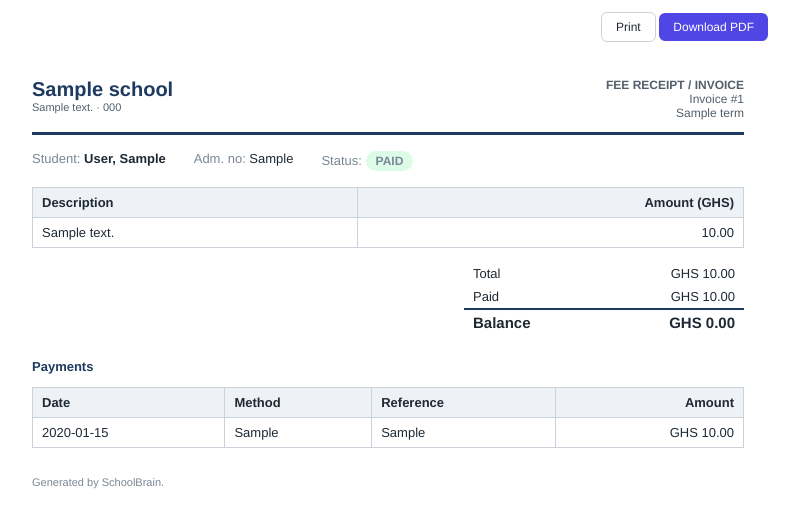
After one commit to sasusavage/SMS, a Flask app: page /admin/fees/invoices/1/receipt in a window 1280 px wide. The commit adds this page. Shown: the top 528 px of the page, without its empty margins (252-1051 px from the left). Run offline with Flask 3, Linux system fonts and the light colour scheme; a user stored in the database is signed in; tables that the repository leaves empty hold one stand-in row (values such as "Sample post").

Commit message:
Phase 3 polish: fee receipts (PDF), scheduled reminders CLI, dashboard charts
- Fee receipt: /admin/fees/invoices/<id>/receipt — printable HTML + ?pdf=1
  WeasyPrint with graceful fallback; 'Receipt / print' on invoice detail
- CLI: 'flask --app app send-fee-reminders' sends reminders to outstanding
  guardians for every active school (skips suspended); README documents cron use
- Dashboard: inline CSS bar charts (no JS) for attendance breakdown + fees
  collection; new bar() macro + .bars CSS
- 5 new tests (receipt render + cross-school 404, CLI sends + skips suspended,
  charts render)

AI features deferred per user (needs API key + use case).

Co-Authored-By: Claude Opus 4.8 <noreply@anthropic.com>

```diff
--- a/app.py
+++ b/app.py
@@ -182,6 +182,25 @@ def _register_misc(app):
         except Exception:
             return {'status': 'degraded'}, 503
 
+    @app.cli.command('send-fee-reminders')
+    def send_fee_reminders_cmd():
+        """Send fee reminders to guardians with outstanding balances, for every
+        active school. Schedule via cron, e.g. weekly:
+            flask --app app send-fee-reminders
+        """
+        from services import notify
+        from models.platform import School
+        from models.enums import SchoolStatus
+        total = 0
+        for school in School.query.filter(
+                School.status != SchoolStatus.suspended).all():
+            n = notify.send_fee_reminders(school.id)
+            total += n
+            if n:
+                app.logger.info('fee reminders: %s -> %d', school.slug, n)
+        db.session.commit()
+        print(f'Sent {total} fee reminder(s) across all active schools.')
+
 
 # Module-level app for `flask` CLI (flask db ...) and gunicorn.
 app = create_app()
--- a/blueprints/admin_fees.py
+++ b/blueprints/admin_fees.py
@@ -145,6 +145,36 @@ def invoice_detail(invoice_id):
                            student=student, paid=paid, balance=bal)
 
 
+@fees_bp.route('/invoices/<int:invoice_id>/receipt')
+def receipt(invoice_id):
+    """Printable invoice/receipt. ?pdf=1 renders a PDF via WeasyPrint (with a
+    graceful fallback to the printable HTML if WeasyPrint isn't available)."""
+    from flask import Response, request as _req
+    from models.platform import School
+    sid = _sid()
+    invoice = get_tenant_or_404(Invoice, invoice_id)
+    student = db.session.get(Student, invoice.student_id)
+    school = db.session.get(School, sid)
+    paid = feesvc.amount_paid(sid, invoice_id)
+    bal = Decimal(str(invoice.total_amount)) - paid
+    term = db.session.get(Term, invoice.term_id)
+    html = render_template('admin/fees/receipt.html', invoice=invoice,
+                           student=student, school=school, paid=paid,
+                           balance=bal, term=term, pdf=bool(_req.args.get('pdf')))
+    if _req.args.get('pdf'):
+        try:
+            from weasyprint import HTML
+            pdf = HTML(string=html, base_url=_req.url_root).write_pdf()
+            return Response(pdf, mimetype='application/pdf', headers={
+                'Content-Disposition':
+                    f'inline; filename="receipt-{invoice.id}.pdf"'})
+        except Exception:
+            flash('PDF export is not enabled on this server. Use your browser\'s '
+                  'Print → Save as PDF instead.', 'warning')
+            return redirect(url_for('admin_fees.receipt', invoice_id=invoice_id))
+    return html
+
+
 def _int(v):
     try:
         return int(v) if v not in (None, '') else None
--- /dev/null
+++ b/templates/admin/fees/receipt.html
@@ -0,0 +1,93 @@
+<!DOCTYPE html>
+<html lang="en">
+<head>
+  <meta charset="utf-8">
+  <title>Receipt — Invoice #{{ invoice.id }}</title>
+  <style>
+    @page { size: A4; margin: 18mm; }
+    * { box-sizing: border-box; }
+    body { font-family: "Helvetica Neue", Arial, sans-serif; color: #1f2933; font-size: 13px; margin: 0; }
+    .sheet { max-width: 760px; margin: 0 auto; padding: 24px; }
+    .head { display: flex; justify-content: space-between; align-items: flex-start;
+            border-bottom: 3px solid #1f3a5f; padding-bottom: 12px; }
+    .head h1 { font-size: 20px; margin: 0; color: #1f3a5f; }
+    .head .meta { text-align: right; font-size: 12px; color: #52606d; }
+    .bar { display: flex; flex-wrap: wrap; gap: 6px 28px; margin: 16px 0; font-size: 13px; }
+    .bar span { color: #7b8794; }
+    table { width: 100%; border-collapse: collapse; margin-top: 8px; }
+    th, td { border: 1px solid #cbd2d9; padding: 7px 9px; text-align: left; }
+    th { background: #eef2f7; }
+    td.r, th.r { text-align: right; }
+    .totals { margin-top: 14px; margin-left: auto; width: 280px; }
+    .totals td { border: none; padding: 4px 9px; }
+    .totals tr.grand td { border-top: 2px solid #1f3a5f; font-weight: 700; font-size: 15px; }
+    .status { display: inline-block; padding: 3px 10px; border-radius: 999px; font-size: 12px; font-weight: 700; }
+    .paid { background: #dcfce7; color: #166534; }
+    .partial { background: #fef3c7; color: #92400e; }
+    .unpaid { background: #fee2e2; color: #991b1b; }
+    .toolbar { max-width: 760px; margin: 12px auto; text-align: right; }
+    .toolbar a { display:inline-block; padding:7px 14px; border-radius:6px; background:#4f46e5; color:#fff; text-decoration:none; font-size:12px; }
+    .toolbar a.secondary { background:#fff; color:#1f2933; border:1px solid #cbd2d9; }
+    @media print { .toolbar { display: none; } }
+  </style>
+</head>
+<body>
+{% if not pdf %}
+<div class="toolbar">
+  <a class="secondary" href="javascript:window.print()">Print</a>
+  <a href="{{ url_for('admin_fees.receipt', invoice_id=invoice.id, pdf=1) }}">Download PDF</a>
+</div>
+{% endif %}
+<div class="sheet">
+  <div class="head">
+    <div>
+      <h1>{{ school.name if school }}</h1>
+      <div style="font-size:11px;color:#52606d">{{ school.address or '' if school }}{% if school and school.phone %} · {{ school.phone }}{% endif %}</div>
+    </div>
+    <div class="meta">
+      <div><strong>FEE RECEIPT / INVOICE</strong></div>
+      <div>Invoice #{{ invoice.id }}</div>
+      <div>{{ term.name if term }}</div>
+    </div>
+  </div>
+
+  <div class="bar">
+    <div><span>Student:</span> <strong>{{ student.last_name }}, {{ student.first_name }}</strong></div>
+    <div><span>Adm. no:</span> {{ student.admission_no if student }}</div>
+    <div><span>Status:</span>
+      <span class="status {{ invoice.status }}">{{ invoice.status|upper }}</span></div>
+  </div>
+
+  <table>
+    <thead><tr><th>Description</th><th class="r">Amount (GHS)</th></tr></thead>
+    <tbody>
+      {% for it in invoice.items %}
+      <tr><td>{{ it.description }}</td><td class="r">{{ '%.2f'|format(it.amount) }}</td></tr>
+      {% endfor %}
+    </tbody>
+  </table>
+
+  <table class="totals">
+    <tr><td>Total</td><td class="r">GHS {{ '%.2f'|format(invoice.total_amount) }}</td></tr>
+    <tr><td>Paid</td><td class="r">GHS {{ '%.2f'|format(paid) }}</td></tr>
+    <tr class="grand"><td>Balance</td><td class="r">GHS {{ '%.2f'|format(balance) }}</td></tr>
+  </table>
+
+  {% if invoice.payments %}
+  <h3 style="margin-top:24px;font-size:13px;color:#1f3a5f">Payments</h3>
+  <table>
+    <thead><tr><th>Date</th><th>Method</th><th>Reference</th><th class="r">Amount</th></tr></thead>
+    <tbody>
+      {% for p in invoice.payments %}
+      <tr><td>{{ p.created_at.strftime('%Y-%m-%d') if p.created_at else '—' }}</td>
+          <td>{{ p.method }}</td><td>{{ p.reference or '—' }}</td>
+          <td class="r">GHS {{ '%.2f'|format(p.amount) }}</td></tr>
+      {% endfor %}
+    </tbody>
+  </table>
+  {% endif %}
+
+  <p style="margin-top:28px;font-size:11px;color:#7b8794">Generated by SchoolBrain.</p>
+</div>
+</body>
+</html>
```
Also changed, not shown: errors.md (+17 -0 lines), static/css/app.css (+12 -0 lines), templates/_macros.html (+14 -0 lines), templates/admin/fees/invoice_detail.html (+6 -4 lines), templates/dashboard/index.html (+20 -7 lines), tests/test_polish2.py (added, +92 -0 lines), README.md.
